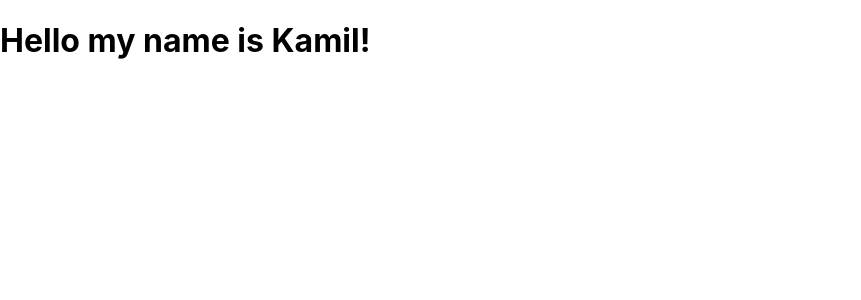
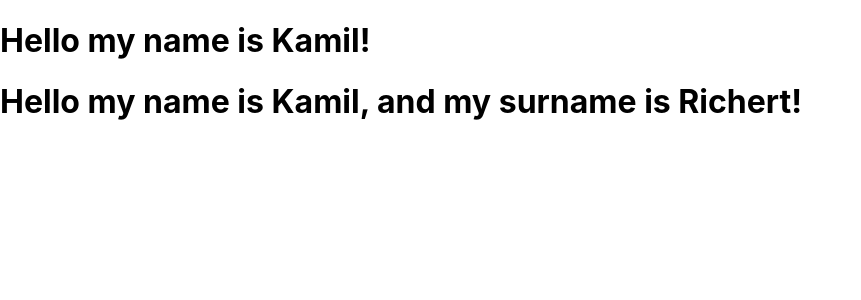
Before and after one commit to myflowpl/isafrontendacademybayer, a React (Create React App) app in the folder react/my-app/: page / in a window 1280 px wide. Shown: the top 300 px of the page, without its empty margins (0-861 px from the left). Built offline with nearby package versions, Linux system fonts and the light colour scheme.

Commit message:
Added condition in my name component

```diff
--- a/react/my-app/src/App.js
+++ b/react/my-app/src/App.js
@@ -3,7 +3,10 @@ import MyName from './MyName';
 function App() {
 
   return (
-    <MyName name="Kamil" />
+    <>
+        <MyName name="Kamil" />
+        <MyName name="Kamil" surname="Richert" />
+    </>
   );
 }
 
--- a/react/my-app/src/MyName.js
+++ b/react/my-app/src/MyName.js
@@ -1,4 +1,9 @@
 function MyName(props) {
+    if (props.surname) {
+        return <h1>Hello my name is {props.name},
+            and my surname is {props.surname}!</h1>
+    }
+
     return <h1>Hello my name is {props.name}!</h1>
 }
 
```
